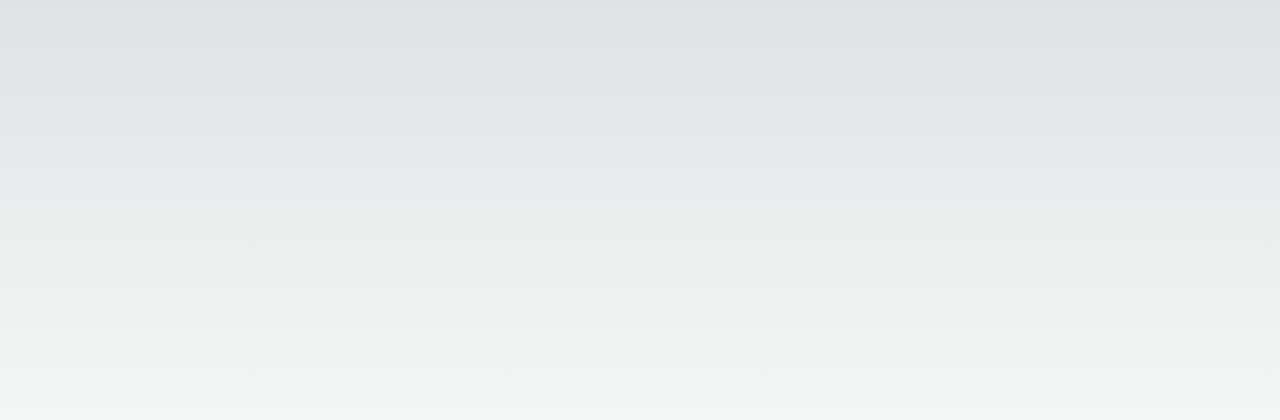
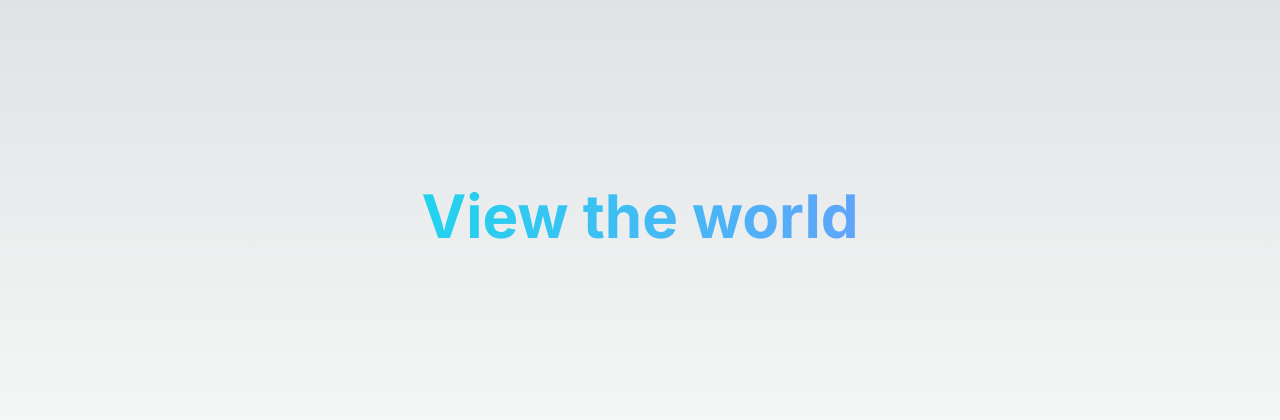
Before and after one commit to Jackie733/vtw, a Next.js app: page / in a window 1280 px wide. Shown: the part 184-604 px from the top of the page. Built offline with nearby package versions, Linux system fonts and the light colour scheme.

Commit message:
style: add title and style

```diff
--- a/app/page.tsx
+++ b/app/page.tsx
@@ -1,5 +1,9 @@
 export default function Home() {
   return (
-    <main className="flex min-h-screen flex-col items-center justify-between p-24"></main>
+    <main className="flex min-h-screen flex-col items-center justify-center p-24">
+      <h1 className="bg-gradient-to-r from-cyan-400 to-blue-400 bg-clip-text text-6xl font-bold text-transparent">
+        View the world
+      </h1>
+    </main>
   );
 }
--- a/package.json
+++ b/package.json
@@ -13,7 +13,8 @@
   "dependencies": {
     "next": "14.2.5",
     "react": "^18",
-    "react-dom": "^18"
+    "react-dom": "^18",
+    "unsplash-js": "^7.0.19"
   },
   "devDependencies": {
     "@types/node": "^20",
```
Also changed, not shown: 1 other file (tests, documents, lock files or other folders).
